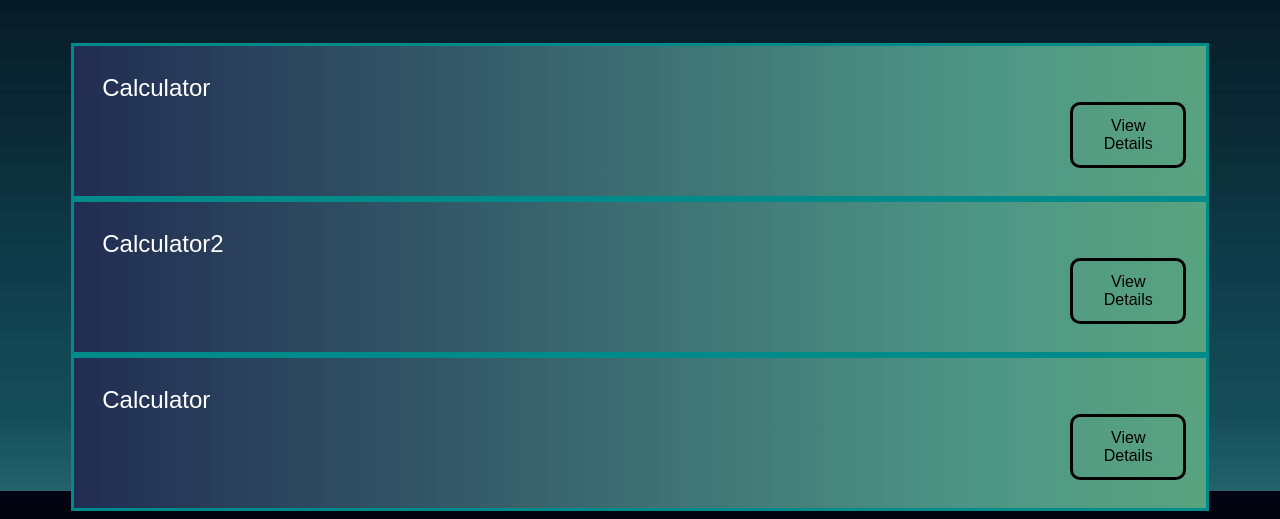
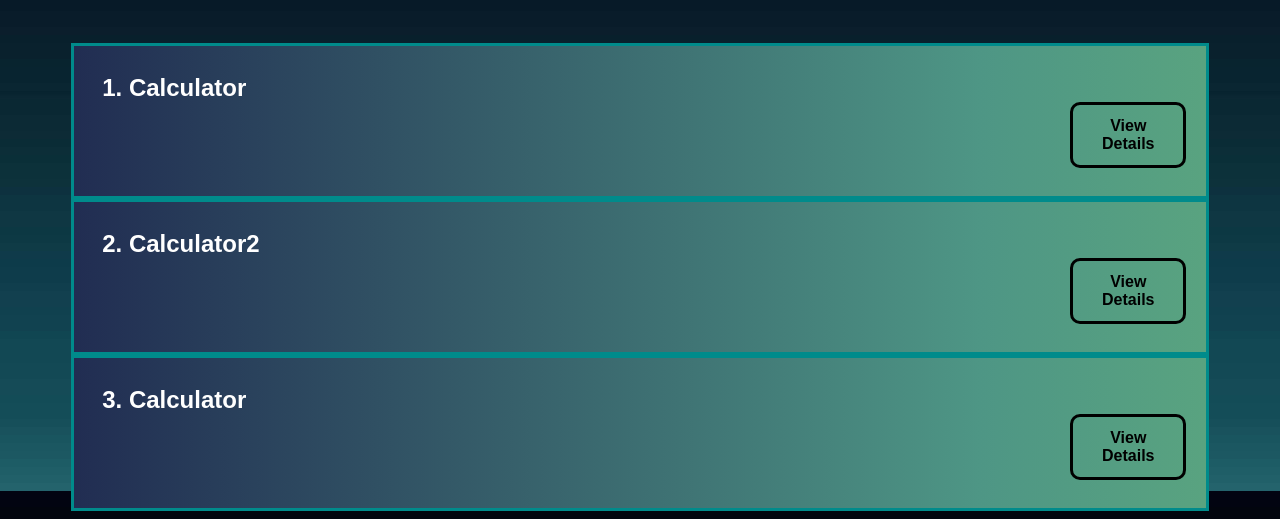
Before and after one commit to jonerip/personal-portfolio, a plain HTML site: page index.html in a window 1280 px wide. Shown: the part 589-1108 px from the top of the page. Drawn offline with nearby package versions, Linux system fonts and the light colour scheme.

Commit message:
added numbers to myprojects

```diff
--- a/index.html
+++ b/index.html
@@ -28,19 +28,19 @@
         <h1>My Projects</h1>
 
         <div class="box2">
-            <button class="accordion">Calculator<p class="details">View Details</p></button>
+            <button class="accordion">1. Calculator<p class="details">View Details</p></button>
             <div class="panel">
                 <img src="images/calculator-ss.jpg" alt="">
                 <p>A simple calculator using HTML,CSS, and JavaScript</p>
                 <button class="glink" onclick="calcRepo()"><i class="bi bi-github"></i>Github</button>
             </div>
 
-            <button class="accordion">Calculator2<p class="details">View Details</p></button>
+            <button class="accordion">2. Calculator2<p class="details">View Details</p></button>
             <div class="panel">
                 <p>asd</p>
             </div>
 
-            <button class="accordion">Calculator<p class="details">View Details</p></button>
+            <button class="accordion">3. Calculator<p class="details">View Details</p></button>
             <div class="panel">
                 <p>asd</p>
             </div>
--- a/style.css
+++ b/style.css
@@ -57,6 +57,7 @@ body {
         color: white;
         font-size: 1.5rem;
         transition: 0.4s;
+        font-weight: bold;
     }
 
     .panel {
```
